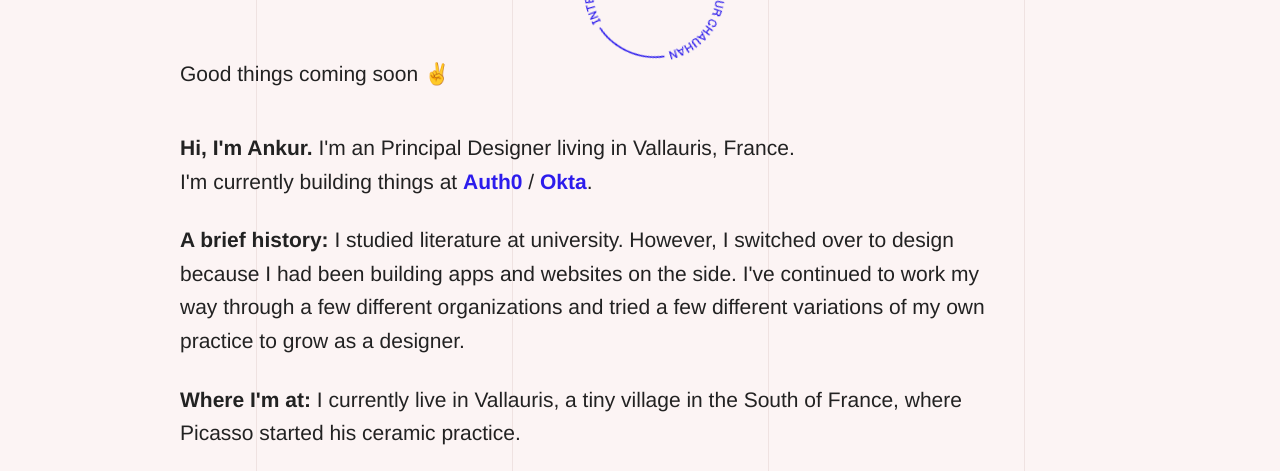
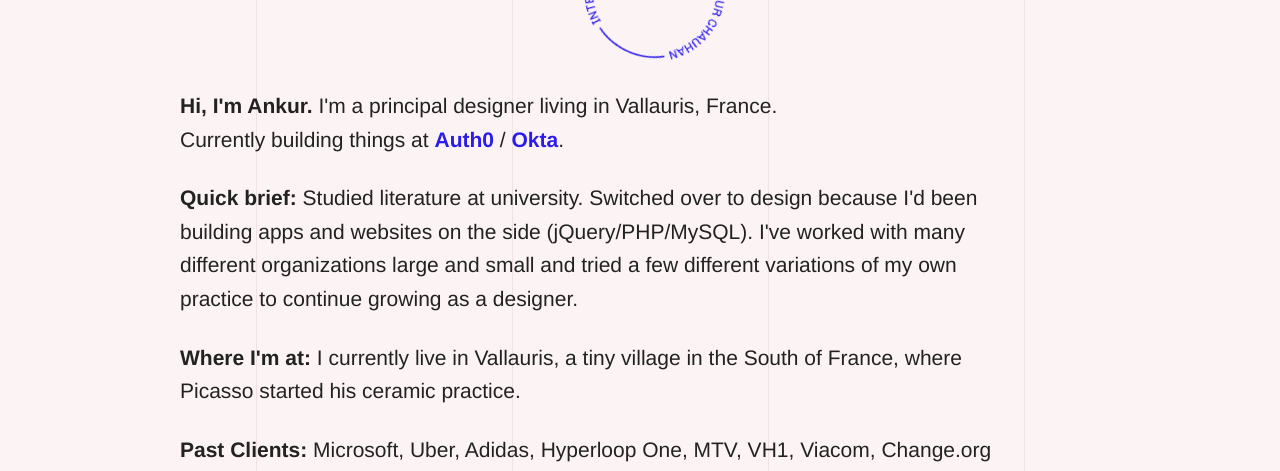
Before and after one commit to madebyankur/ankurchauhan, a plain HTML site: page index.html in a window 1280 px wide. Shown: the part 145-616 px from the top of the page. Drawn offline with Linux system fonts and the light colour scheme; a web font is replaced by a local one.

Commit message:
Update index.html

```diff
--- a/index.html
+++ b/index.html
@@ -62,13 +62,10 @@
         <img class="name-overlay" src="assets/img/tag.svg" alt="Ankur P Chauhan" />
       </div>
     </div>
-    <div class="row coming-soon">
-      <p>Good things coming soon ✌️</p>
-    </div>
     <div class="row">
       <div class="eleven columns">
-        <p><strong>Hi, I'm Ankur.</strong> I'm an Principal Designer living in Vallauris, France.<br />I'm currently building things at <a href="https://auth0.com" alt="Auth0" target="_blank">Auth0</a> / <a href="https://auth0.com" alt="Okta" target="_blank">Okta</a>.</p>
-        <p><strong>A brief history:</strong> I studied literature at university. However, I switched over to design because I had been building apps and websites on the side. I've continued to work my way through a few different organizations and tried a few different variations of my own practice to grow as a designer.</p>
+        <p><strong>Hi, I'm Ankur.</strong> I'm a principal designer living in Vallauris, France.<br />Currently building things at <a href="https://auth0.com" alt="Auth0" target="_blank">Auth0</a> / <a href="https://okta.com" alt="Okta" target="_blank">Okta</a>.</p>
+        <p><strong>Quick brief:</strong> Studied literature at university. Switched over to design because I'd been building apps and websites on the side (jQuery/PHP/MySQL). I've worked with many different organizations large and small and tried a few different variations of my own practice to continue growing as a designer.</p>
         <p><strong>Where I'm at:</strong> I currently live in Vallauris, a tiny village in the South of France, where Picasso started his ceramic practice.</p>
         <p><strong>Past Clients:</strong> Microsoft, Uber, Adidas, Hyperloop One, MTV, VH1, Viacom, Change.org</p>
       </div>
```
